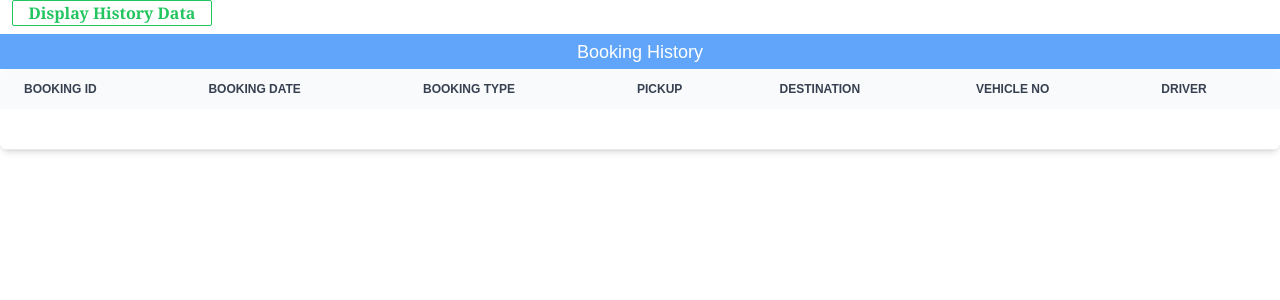
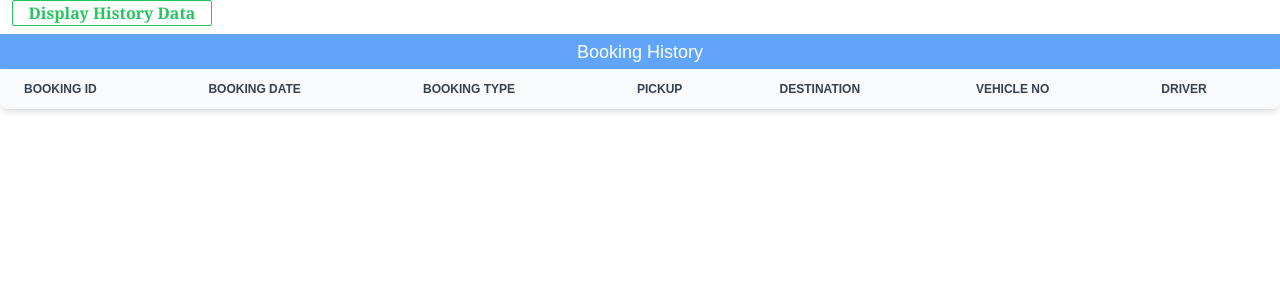
Before and after one commit to AKILADILSHANED/mega_city_cabs_frontend_customer, a Next.js app: page /BookingHistory in a window 1280 px wide. Shown: the top 300 px of the page. Built offline with nearby package versions, Linux system fonts and the light colour scheme.

Commit message:
Modified Booking History

```diff
--- a/app/BookingHistory/page.jsx
+++ b/app/BookingHistory/page.jsx
@@ -2,7 +2,7 @@
 import React, { useState } from "react";
 
 export default function BookingHistory() {
-  const [bookingObjs, setObject] = useState([{}]);
+  const [bookingObjs, setObject] = useState([]);
 
   const handleBookingHistory = async (e) => {
     e.preventDefault();
@@ -67,7 +67,7 @@ export default function BookingHistory() {
             </thead>
             <tbody>
               {bookingObjs.map((element) => (
-                <tr className="bg-white text-md hover:text-red-600 h-[40px] border-b dark:bg-gray-800 dark:border-gray-700 border-gray-200 hover:bg-gray-100 dark:hover:bg-gray-600">
+                <tr key={element.bookingId} className="bg-white text-md hover:text-red-600 h-[40px] border-b dark:bg-gray-800 dark:border-gray-700 border-gray-200 hover:bg-gray-100 dark:hover:bg-gray-600">
                   <td className="px-6">{element.bookingId}</td>
                   <td className="px-6">{element.bookingDate}</td>
                   <td className="px-6">{element.bookingType}</td>
```
